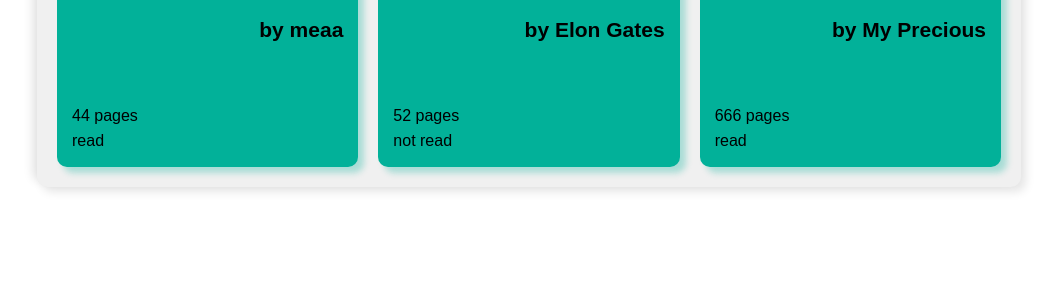
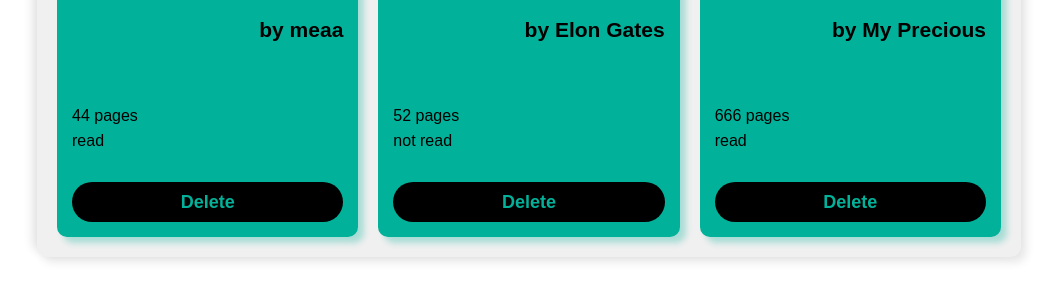
Before and after one commit to stefanIvasca/libeary-project, a plain HTML site: page index.html in a window 1280 px wide. Shown: the part 201-502 px from the top of the page, without its empty margins (111-1168 px from the left). Drawn offline with Linux system fonts and the light colour scheme.

Commit message:
add delete button for books

```diff
--- a/functionality.js
+++ b/functionality.js
@@ -8,6 +8,9 @@ function displayBooks(){
         let bookAuthor = document.createElement('h2');
         let bookPages = document.createElement('p');
         let bookRead = document.createElement('p');
+        let deleteButton = document.createElement('button');
+        deleteButton.innerText = 'Delete';
+        deleteButton.classList.add('deleteButton');
         bookTitle.innerText = `${book.title}`;
         bookAuthor.innerText = `by ${book.author}`;
         bookPages.innerText = `${book.pages} pages`;
@@ -16,11 +19,10 @@ function displayBooks(){
         bookContainer.appendChild(bookAuthor);
         bookContainer.appendChild(bookPages);
         bookContainer.appendChild(bookRead);
+        bookContainer.appendChild(deleteButton);
         container.appendChild(bookContainer);
     })
 }
-
-//displayForm();
 
 function closeForm(){
     let formContainer = document.querySelector('.formContainer');
--- a/style.css
+++ b/style.css
@@ -107,3 +107,16 @@
     border-radius: 25px;
     cursor: pointer;
 }
+
+.deleteButton{
+    margin-top: 30px;
+    background-color: black;
+    height: 40px;
+    padding: 0px 40px;
+    border: none;
+    border-radius: 20px;
+    cursor: pointer;
+    font-weight: bold;
+    font-size: 18px;
+    color: rgb(2, 177, 153);
+}
```
